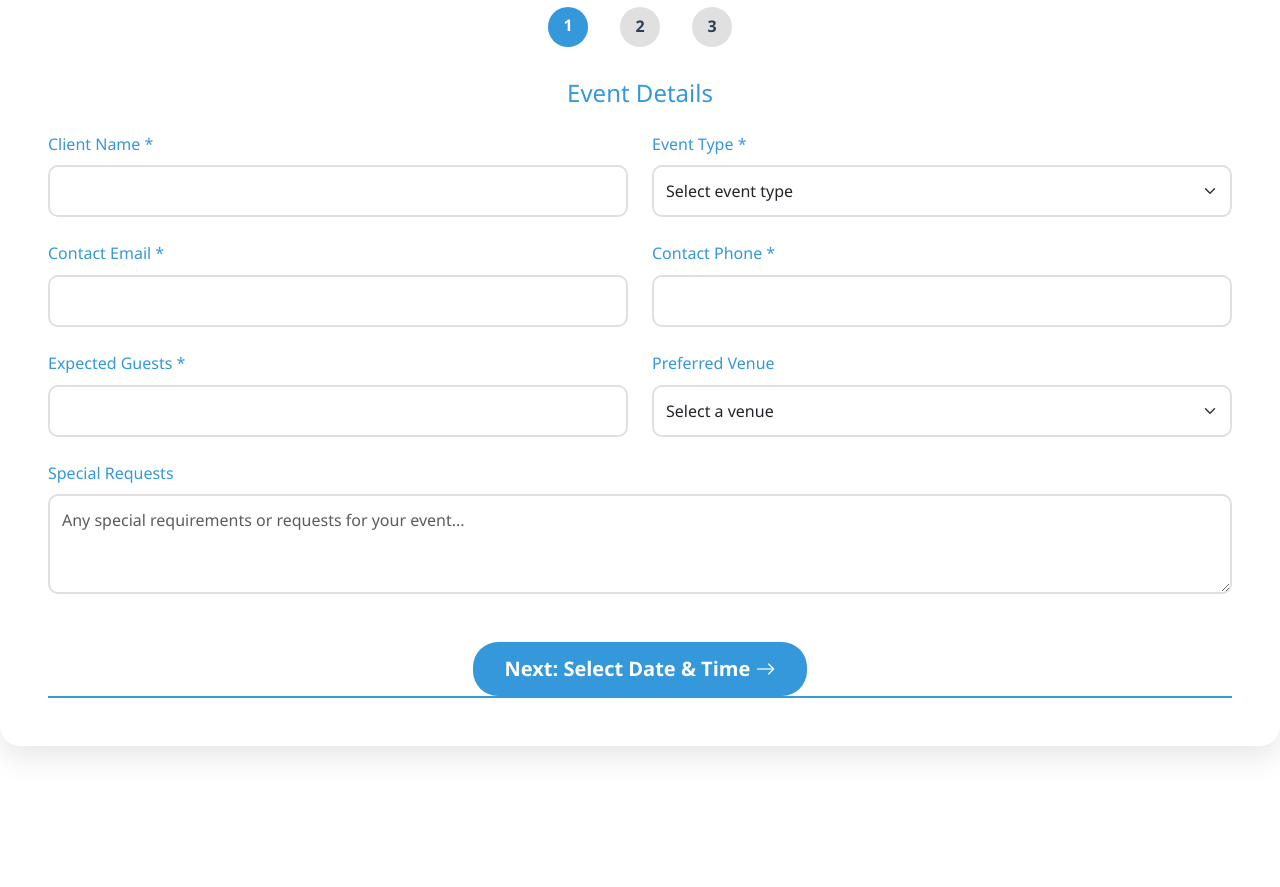
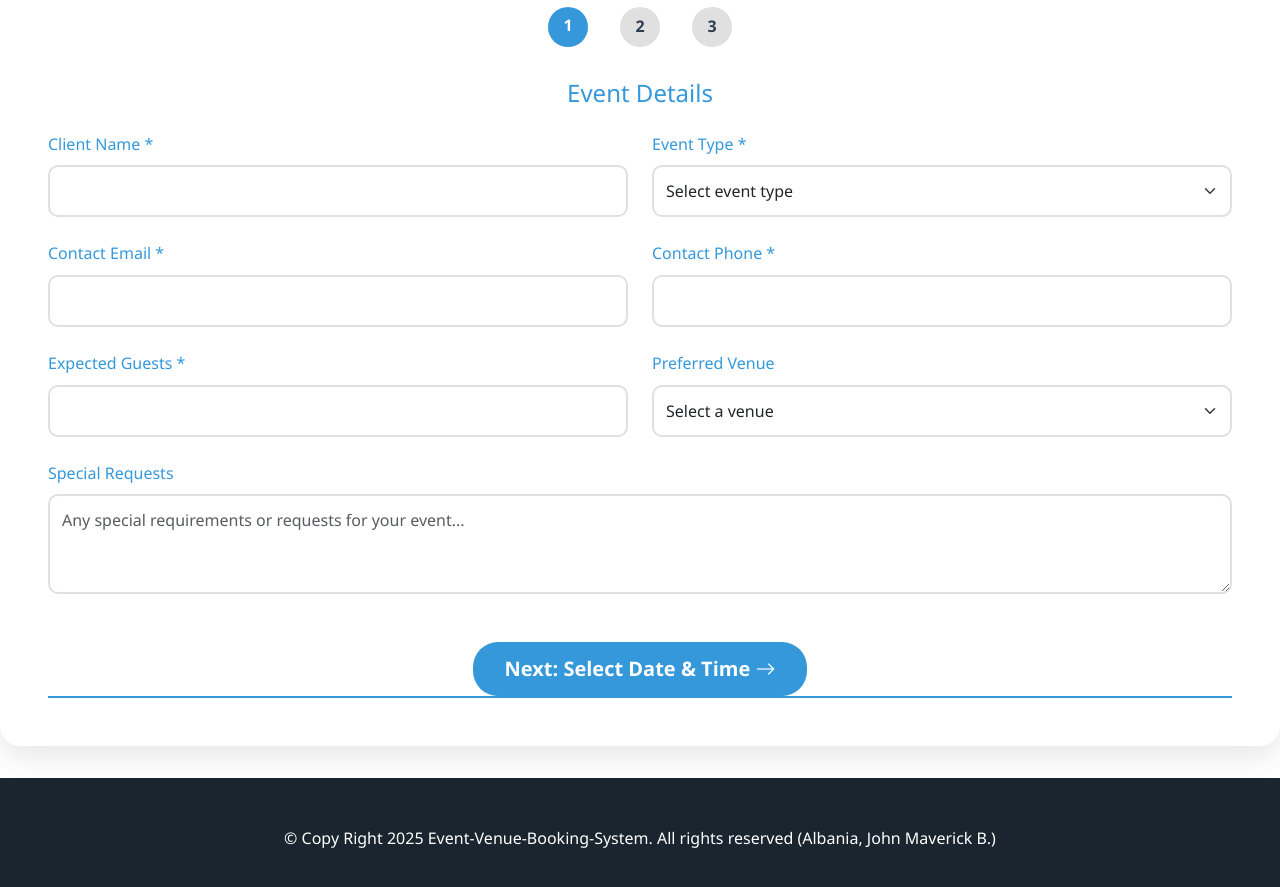
Before and after one commit to JOHNMAVERICK23/event-venue-booking-system, a website: page Public/booking.html in a window 1280 px wide. Shown: the part 153-1040 px from the top of the page. Before the commit the page ends 931 px from the top, so only its background shows below. Drawn offline with nearby package versions, Linux system fonts and the light colour scheme; no server answers.

Commit message:
ito muna

```diff
--- a/Public/Styles.css
+++ b/Public/Styles.css
@@ -758,3 +758,10 @@ canvas {
 @keyframes spin {
     to { transform: rotate(360deg); }
 }
+
+.footer {
+    background: #1a252f;
+    color: white;
+    padding: 3rem 0;
+    text-align: center;
+}
--- a/Public/booking.html
+++ b/Public/booking.html
@@ -196,6 +196,12 @@
     </section>
 </div>
 
+<footer class="footer">
+    <div class="container">
+        <p>&copy; Copy Right 2025 Event-Venue-Booking-System. All rights reserved (Albania, John Maverick B.)</p>
+    </div>
+</footer>
+
 
 <div class="modal fade" id="successModal" tabindex="-1">
     <div class="modal-dialog">
```
